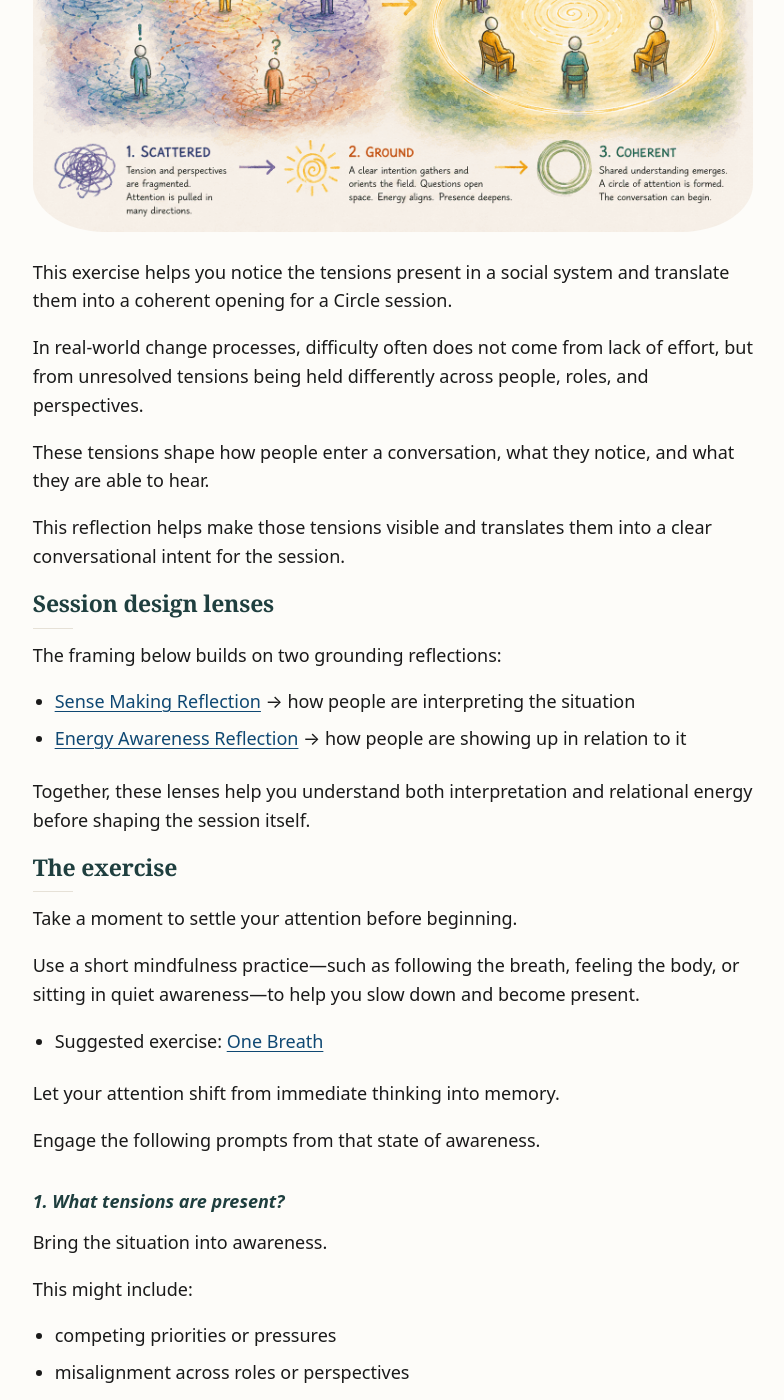
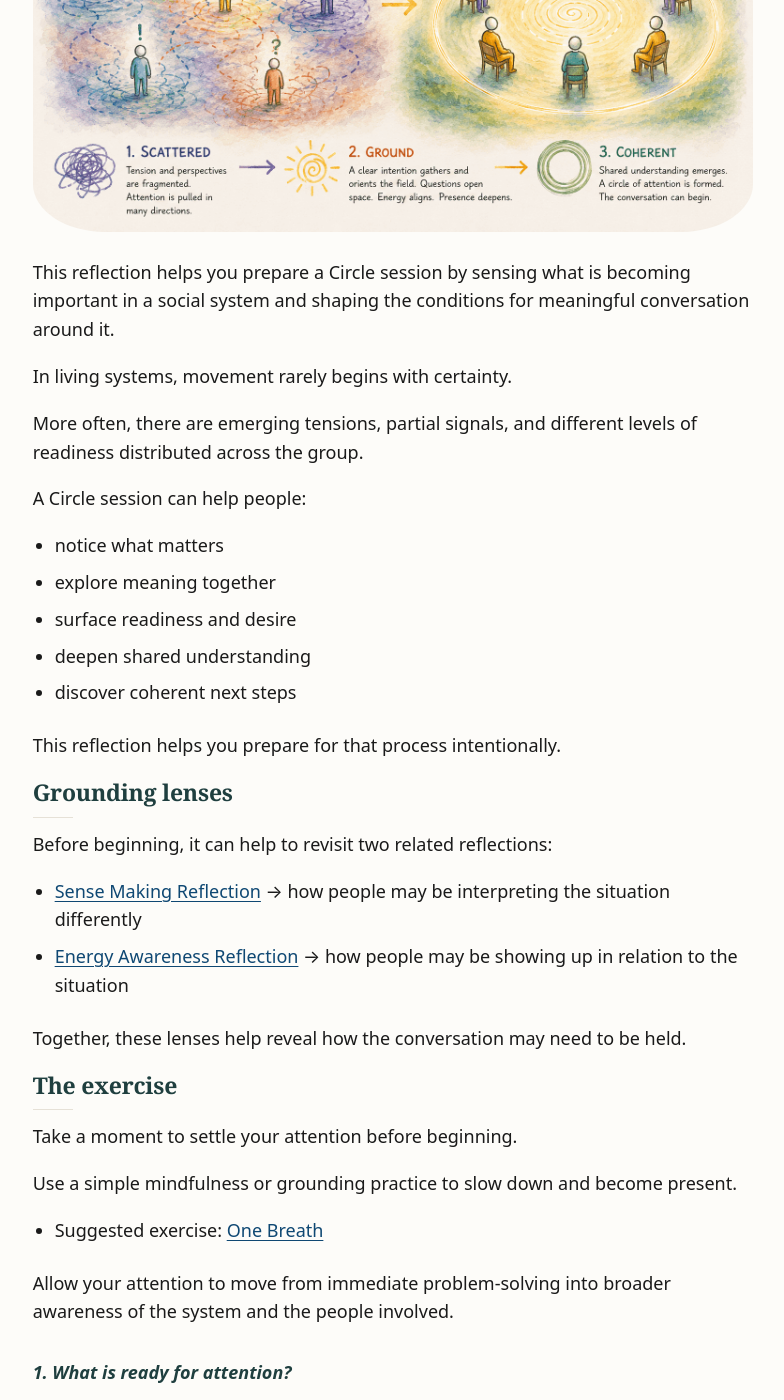
Before and after one commit to basil-family-lab/circle, a Jekyll site: the page built from reflection/session.md, in a window 1280 px wide and 1400 px high, scrolled down 438 px. Shown: the whole window, without its empty margins (247-1031 px from the left). Built offline with Jekyll 4.4.1, drawn with Linux system fonts in a browser that asks for light colours; some of the changed text lies outside the part shown.

Commit message:
refactor: Session Intention Reflection

```diff
--- a/reflection/session.md
+++ b/reflection/session.md
@@ -1,7 +1,7 @@
 ---
 layout: default
 title: Session Intention Reflection
-description: A structured reflective exercise for translating tension in a social system into a coherent opening for a Circle session.
+description: A reflective exercise for preparing a Circle session by sensing what is becoming important and shaping conditions for meaningful conversation.
 permalink: /reflection/session/
 css_id: reflection-session
 ---
@@ -13,147 +13,114 @@ by **Michael Basil**
 
 ![Session Intention Reflection](/images/reflection-session.png)
 
-This exercise helps you notice the tensions present in a social system and translate them into a coherent opening for a Circle session.
+This reflection helps you prepare a Circle session by sensing what is becoming important in a social system and shaping the conditions for meaningful conversation around it.
 
-In real-world change processes, difficulty often does not come from lack of effort, but from unresolved tensions being held differently across people, roles, and perspectives.
+In living systems, movement rarely begins with certainty.
 
-These tensions shape how people enter a conversation, what they notice, and what they are able to hear.
+More often, there are emerging tensions, partial signals, and different levels of readiness distributed across the group.
 
-This reflection helps make those tensions visible and translates them into a clear conversational intent for the session.
+A Circle session can help people:
+- notice what matters
+- explore meaning together
+- surface readiness and desire
+- deepen shared understanding
+- discover coherent next steps
 
-## Session design lenses
+This reflection helps you prepare for that process intentionally.
 
-The framing below builds on two grounding reflections:
+## Grounding lenses
 
-- [Sense Making Reflection](/reflection/sense) → how people are interpreting the situation
-- [Energy Awareness Reflection](/reflection/energy) → how people are showing up in relation to it
+Before beginning, it can help to revisit two related reflections:
 
-Together, these lenses help you understand both interpretation and relational energy before shaping the session itself.
+- [Sense Making Reflection](/reflection/sense/){: data-ga-event="learn_more" data-ga-label="reflection_session_to_reflection_sense"} → how people may be interpreting the situation differently
+- [Energy Awareness Reflection](/reflection/energy/){: data-ga-event="learn_more" data-ga-label="reflection_session_to_reflection_energy"} → how people may be showing up in relation to the situation
+
+Together, these lenses help reveal how the conversation may need to be held.
 
 ## The exercise
 
 Take a moment to settle your attention before beginning.
 
-Use a short mindfulness practice—such as following the breath, feeling the body, or sitting in quiet awareness—to help you slow down and become present.
+Use a simple mindfulness or grounding practice to slow down and become present.
 
 * Suggested exercise: [One Breath](https://www.youtube.com/watch?v=3zv9kQA-wfE&t=5s)
 
-Let your attention shift from immediate thinking into memory.
+Allow your attention to move from immediate problem-solving into broader awareness of the system and the people involved.
 
-Engage the following prompts from that state of awareness.
+### 1. What is ready for attention?
 
-### 1. What tensions are present?
+What feels important, emerging, unresolved, or increasingly difficult to ignore?
 
-Bring the situation into awareness.
+Where do you sense genuine interest, energy, concern, or readiness to engage?
+
+### 2. How is the situation being interpreted and energized?
+
+Using the [Sense Making Reflection](/reflection/sense/){: data-ga-event="learn_more" data-ga-label="reflection_session_to_reflection_sense"}, where are interpretations aligned or diverging?
+
+Using the [Energy Awareness Reflection](/reflection/energy/){: data-ga-event="learn_more" data-ga-label="reflection_session_to_reflection_energy"}, what energies are most present? What may be missing?
+
+How might these dynamics shape the conversation?
+
+### 3. What questions could open the conversation well?
+
+What question—or small set of questions—could help the group ground together while remaining open to discovery?
+
+Strong questions:
+- invite curiosity rather than defensiveness
+- keep multiple perspectives visible
+- support shared attention
+- avoid forcing premature clarity
+
+### 4. How should people arrive into the conversation?
+
+What conditions will help the conversation become productive rather than reactive?
+
+Consider:
+- the level of listening required
+- emotional or relational sensitivity
+- grounding or arrival practices
+- structures that can help tension become generative
+
+### 5. What support or depth pathways may be needed?
+
+If strong interest or readiness emerges, what additional support may help?
 
 This might include:
+- breakout conversations
+- facilitators or subject-matter support
+- smaller working groups
+- reflection or integration practices
+- pathways for continued exploration
 
-- competing priorities or pressures
-- misalignment across roles or perspectives
-- uncertainty about direction or decisions
-- fragmentation in coordination or understanding
+### 6. How will the session land into next steps?
 
-What tensions are active in this system right now?
+If coherence begins to emerge, how will it be carried forward?
 
-### 2. How are these tensions being interpreted?
-
-Use insight from the [Sense Making Reflection](/reflection/sense).
-
-Where are interpretations aligned?
-Where are they diverging?
-
-Where might different sense-making domains be shaping the same situation differently?
-
-### 3. How are these tensions being energized?
-
-Use insight from the [Energy Awareness Reflection](/reflection/energy).
-
-- Driver — pushing for movement or resolution
-- Organizer — seeking structure or clarity
-- Collaborator — seeking connection and alignment
-- Visionary — expanding possibility or reframing
-
-What energies are dominant?
-What energies are missing or under-expressed?
-
-### 4. What kind of space does this tension require?
-
-Given what is present, what kind of conversational field is needed?
-
-- stabilization and grounding
-- exploration and meaning-making
-- integration across perspectives
-- clarification and prioritization
-- convergence toward decisions
-- emergence of new possibilities
-- repair or reconnection
-
-What would allow this system to become more coherent in conversation?
-
-### 5. What question opens this space?
-
-What question (or small set of questions) will allow this tension to be seen together?
-
-A strong question:
-
-- holds the tension without collapsing it
-- allows multiple interpretations to remain visible
-- supports shared attention rather than parallel thinking
-- matches the level of clarity in the system
-
-What question would help the group see together more clearly?
-
-### 6. How will people arrive?
-
-What level of presence is needed for this session?
-
-Consider:
-- depth of listening required (surface, reflective, generative)
-- relational sensitivity in the room
-- cognitive load of the topic
-- arrival practice that will resonate
-- check-in exercise to sychronize the group
-
-### 7. What will indicate coherence is emerging?
-
-As you consider the intention and framing for this session, what signals would suggest that the group is beginning to move toward shared understanding?
-
-These might include:
-
-- people responding to the same underlying question rather than parallel interpretations
-- reduction in fragmentation or competing narratives
-- increased ability to build on each other’s thinking
-- visible shifts from positional statements toward shared inquiry
-- a sense that what matters in the situation is becoming more collectively visible
-
-What would you expect to see or feel if the session is cohering in real time?
-
-What would suggest it is not?
+What would help the session conclude in a way that supports both individual and collective next steps?
 
 ## Reflection
 
-As you look across what you’ve named, this reflection is pointing toward a working hypothesis about how this session needs to be held.
+As you look across what you’ve named, notice what picture is beginning to form.
 
 You may begin to see:
-- what is trying to come into focus
-- where tension is concentrated
-- what must be made visible for coherence to emerge
-- and what kind of attention the system is asking for
+- what is trying to emerge
+- where readiness exists
+- what conditions are needed for productive exploration
+- what kind of support may help coherence develop
+
+Rather than designing a perfectly controlled conversation, this reflection helps you prepare to host emergence with clarity, responsiveness, and care.
 
 ## Sharing
 
-One perspective brings useful clarity.
-
-A second perspective adds contrast, and that contrast deepens understanding.
-
 Before the session, consider sharing your emerging framing with 1–2 trusted people.
 
-This helps to:
+Additional perspectives can help reveal:
+- blind spots
+- missing tensions
+- overlooked readiness
+- opportunities for stronger coherence
 
-- test the clarity of the tension being named
-- surface blind spots or missing perspectives
-- align on how the session is being introduced
-- refine the nominal intent or opening framing
+This can help refine both the intention of the session and the conditions being created for the group.
 
 ## Continue exploring
 
```
